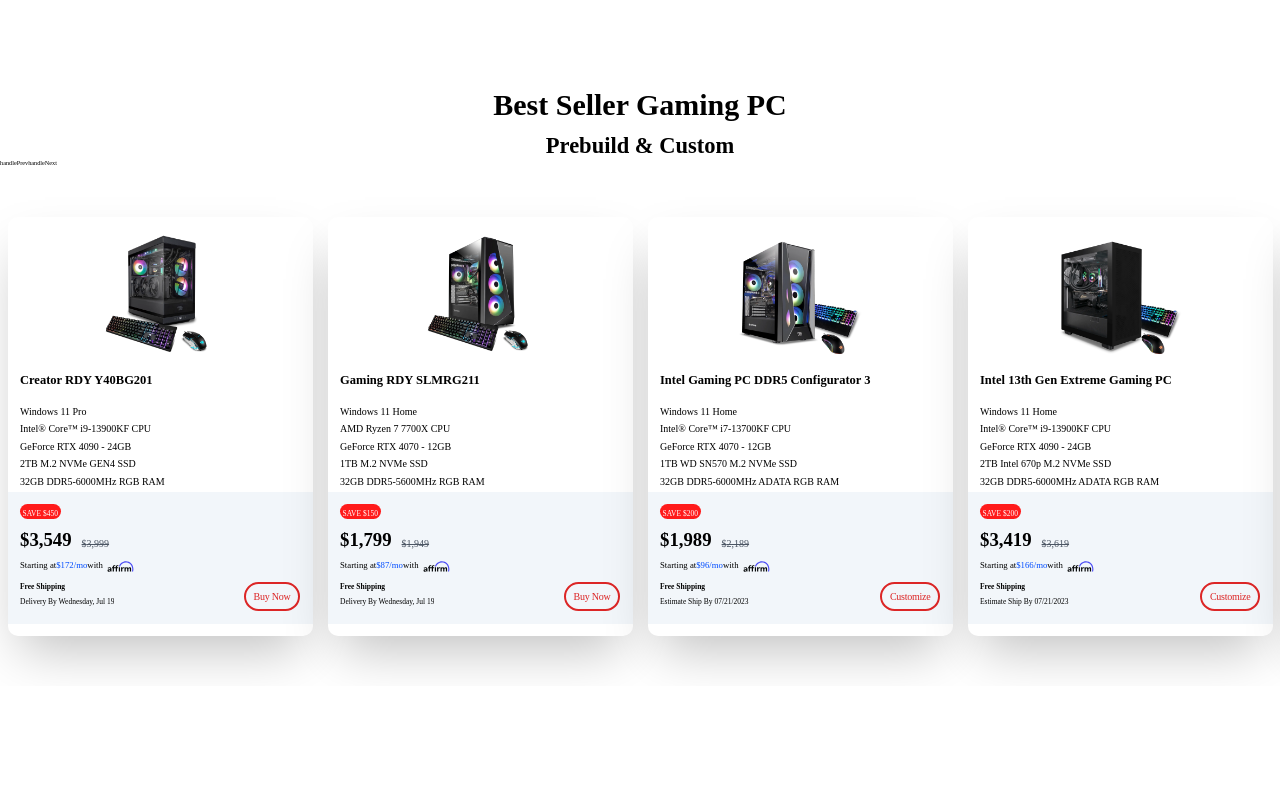
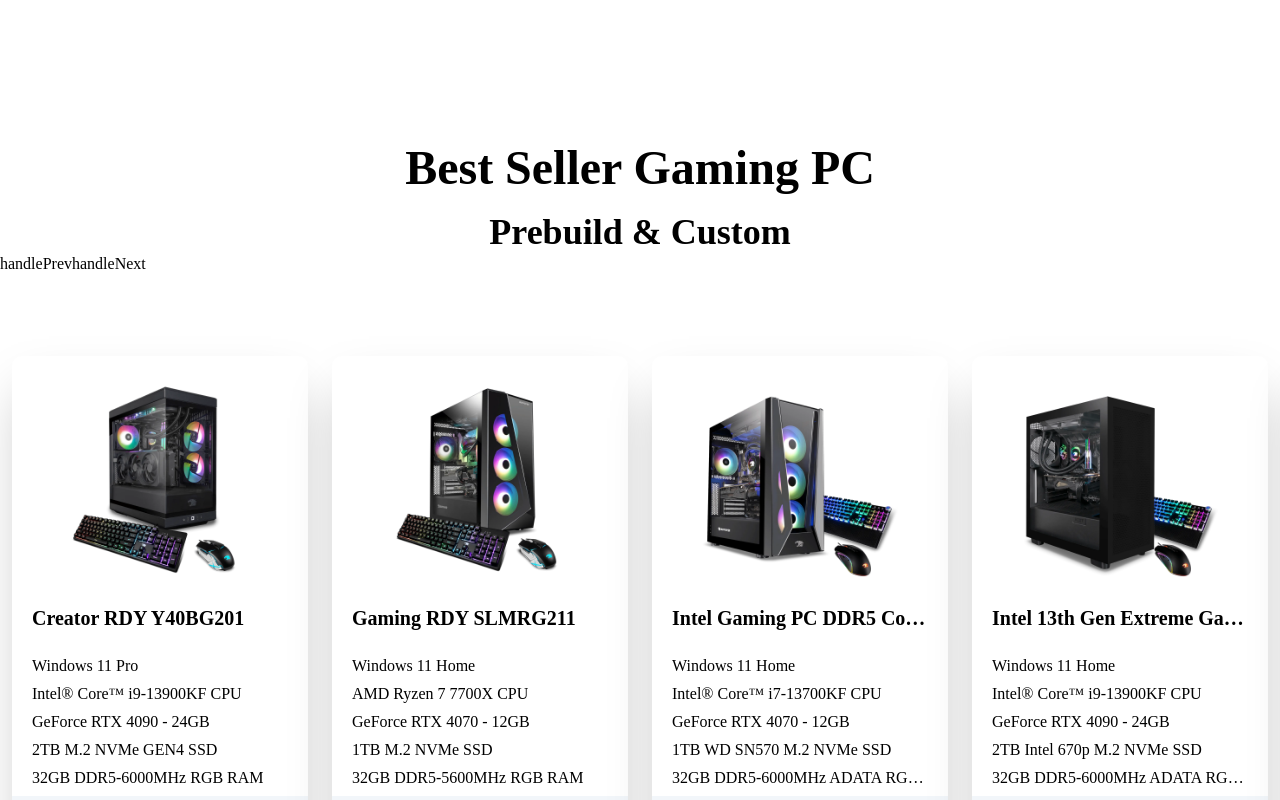
Before and after one commit to ooospooky/iBUYPOWER, a Next.js app: page / in a window 1280 px wide. Built offline with nearby package versions, Linux system fonts and the light colour scheme.

Commit message:
fix font-size

```diff
--- a/src/app/globals.css
+++ b/src/app/globals.css
@@ -34,7 +34,6 @@ body {
   font-family: "Montserrat";
   max-width: 100vw;
   overflow-x: hidden;
-  font-size: 62.5%;
   margin: 0;
   vertical-align: bottom;
 }
```
